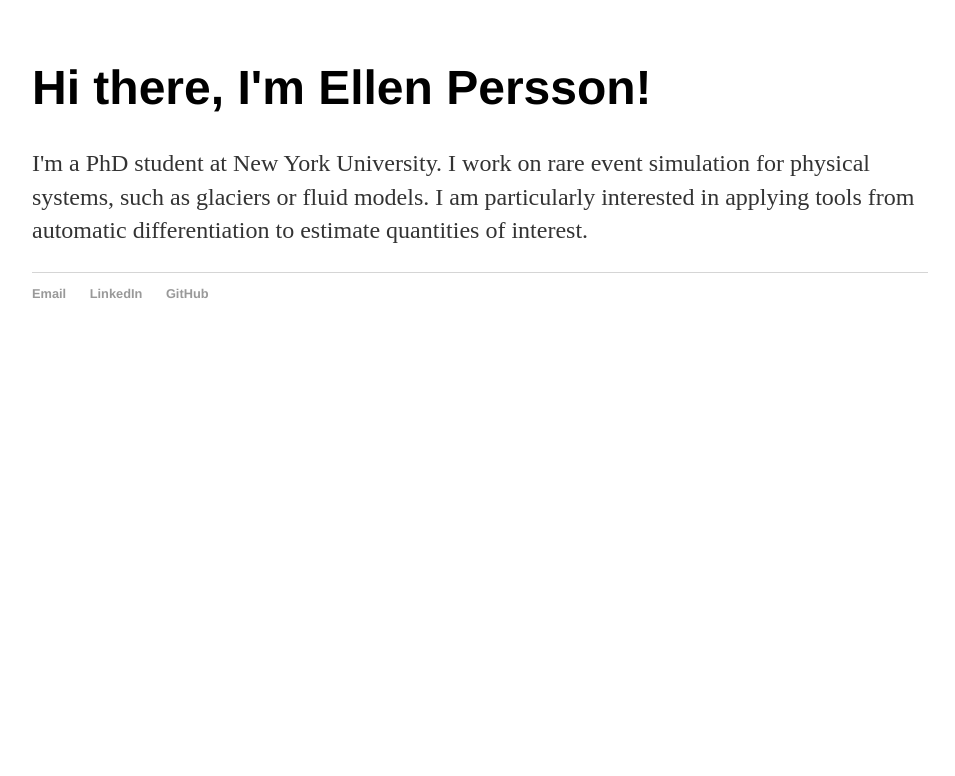
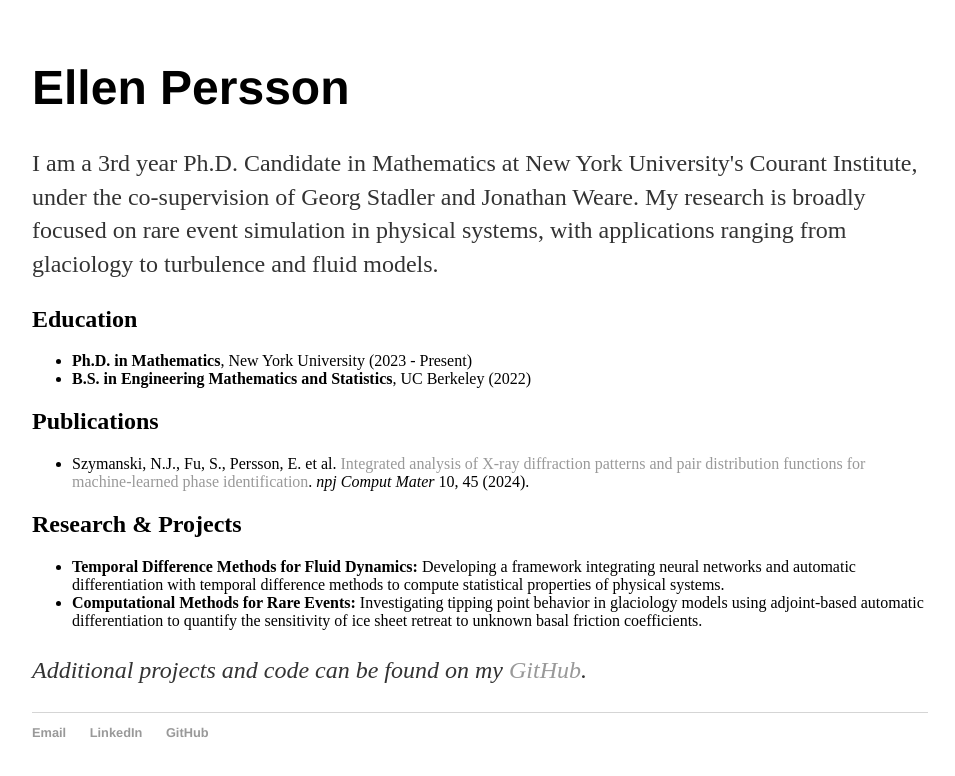
Before and after one commit to epersson1/epersson1.github.io, a Jekyll site: the page built from index.html, in a window 1280 px wide. Shown: the top 776 px of the page, without its empty margins (160-1115 px from the left). Built offline with Jekyll 4.4.1, drawn with Linux system fonts in a browser that asks for light colours.

Commit message:
Revise index.html with updated personal information
Updated personal webpage content, including education, publications, and research projects.

```diff
--- a/index.html
+++ b/index.html
@@ -1,12 +1,31 @@
 ---
 layout: default
-title: Ellen Persson's Webpage
 ---
-<head>
-	<title>Ellen Persson</title>
-	<!-- link to main stylesheet -->
-</head>
 <div class="blurb">
-	<h1>Hi there, I'm Ellen Persson!</h1>
-	<p>I'm a PhD student at New York University. I work on rare event simulation for physical systems, such as glaciers or fluid models. I am particularly interested in applying tools from automatic differentiation to estimate quantities of interest.</a></p>
-</div><!-- /.blurb -->
+	<h1>Ellen Persson</h1>
+	<p>I am a 3rd year Ph.D. Candidate in Mathematics at New York University's Courant Institute, under the co-supervision of Georg Stadler and Jonathan Weare. My research is broadly focused on rare event simulation in physical systems, with applications ranging from glaciology to turbulence and fluid models.</p>
+</div>
+
+<div class="section">
+    <h2>Education</h2>
+    <ul>
+        <li><strong>Ph.D. in Mathematics</strong>, New York University (2023 - Present)</li>
+        <li><strong>B.S. in Engineering Mathematics and Statistics</strong>, UC Berkeley (2022)</li>
+    </ul>
+</div>
+
+<div class="section">
+    <h2>Publications</h2>
+    <ul>
+        <li>Szymanski, N.J., Fu, S., Persson, E. et al. <a href="https://doi.org/10.1038/s41524-024-01230-9" target="_blank">Integrated analysis of X-ray diffraction patterns and pair distribution functions for machine-learned phase identification</a>. <em>npj Comput Mater</em> 10, 45 (2024).</li>
+    </ul>
+</div>
+
+<div class="section">
+    <h2>Research & Projects</h2>
+    <ul>
+        <li><strong>Temporal Difference Methods for Fluid Dynamics:</strong> Developing a framework integrating neural networks and automatic differentiation with temporal difference methods to compute statistical properties of physical systems.</li>
+        <li><strong>Computational Methods for Rare Events:</strong> Investigating tipping point behavior in glaciology models using adjoint-based automatic differentiation to quantify the sensitivity of ice sheet retreat to unknown basal friction coefficients.</li>
+    </ul>
+    <p><em>Additional projects and code can be found on my <a href="https://github.com/epersson1">GitHub</a>.</em></p>
+</div>
```
